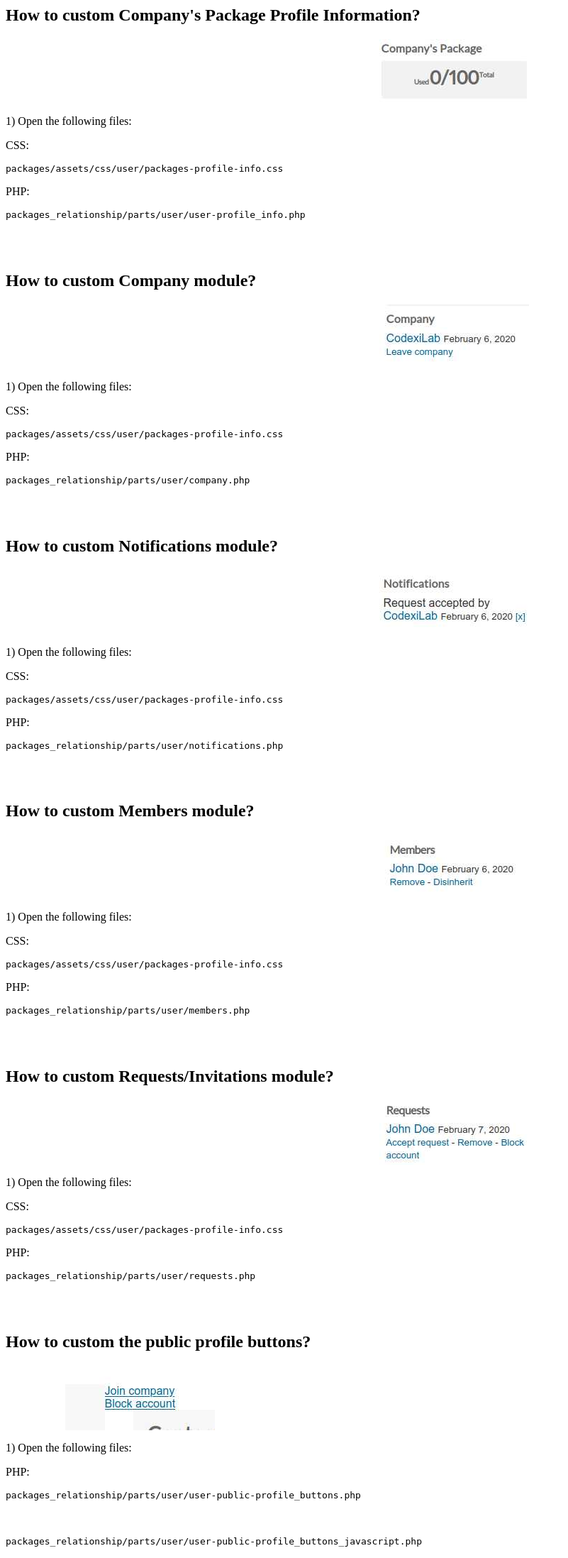
After one commit to codexilab/osclass-packages-relationship, a PHP site: page /parts/admin/help-faq-dev.php in a window 1280 px wide. The commit adds this page. Shown: the whole page at 71% size, without its empty margins (0-801 px from the left). Run offline with PHP 8.4, Linux system fonts and the light colour scheme; some libraries are stand-ins or nearby versions.

Commit message:
Added extended help page

```diff
--- /dev/null
+++ b/packages_relationship/parts/admin/help-faq-dev.php
@@ -0,0 +1,87 @@
+<!-- FAQ - How to custom Package Profile Information? -->
+<h2 class="render-title">How to custom Company's Package Profile Information?</h2>
+<div class="form-row float-right">
+	<center><img src="<?php echo '../oc-content/plugins/'.PACKAGES_RELATIONSHIP_FOLDER.'assets/img/osclass-packages-help-10.jpg'; ?>"></center>
+</div>
+<div class="form-row float-left">
+	<p><span>1)</span> Open the following files:</p>
+	<p>CSS:</p>
+	<p><code>packages/assets/css/user/packages-profile-info.css</code></p>
+	<p>PHP:</p>
+	<p><code>packages_relationship/parts/user/user-profile_info.php</code></p>
+</div>
+
+<div style="clear: both;"><br><br></div>
+
+<!-- FAQ - How to custom Company module? -->
+<h2 class="render-title">How to custom Company module?</h2>
+<div class="form-row float-right">
+	<center><img src="<?php echo '../oc-content/plugins/'.PACKAGES_RELATIONSHIP_FOLDER.'assets/img/osclass-packages-help-11.jpg'; ?>"></center>
+</div>
+<div class="form-row float-left">
+	<p><span>1)</span> Open the following files:</p>
+	<p>CSS:</p>
+	<p><code>packages/assets/css/user/packages-profile-info.css</code></p>
+	<p>PHP:</p>
+	<p><code>packages_relationship/parts/user/company.php</code></p>
+</div>
+
+<div style="clear: both;"><br><br></div>
+
+<!-- FAQ - How to custom Notifications module? -->
+<h2 class="render-title">How to custom Notifications module?</h2>
+<div class="form-row float-right">
+	<center><img src="<?php echo '../oc-content/plugins/'.PACKAGES_RELATIONSHIP_FOLDER.'assets/img/osclass-packages-help-12.jpg'; ?>"></center>
+</div>
+<div class="form-row float-left">
+	<p><span>1)</span> Open the following files:</p>
+	<p>CSS:</p>
+	<p><code>packages/assets/css/user/packages-profile-info.css</code></p>
+	<p>PHP:</p>
+	<p><code>packages_relationship/parts/user/notifications.php</code></p>
+</div>
+
+<div style="clear: both;"><br><br></div>
+
+<!-- FAQ - How to custom Members module? -->
+<h2 class="render-title">How to custom Members module?</h2>
+<div class="form-row float-right">
+	<center><img src="<?php echo '../oc-content/plugins/'.PACKAGES_RELATIONSHIP_FOLDER.'assets/img/osclass-packages-help-13.jpg'; ?>"></center>
+</div>
+<div class="form-row float-left">
+	<p><span>1)</span> Open the following files:</p>
+	<p>CSS:</p>
+	<p><code>packages/assets/css/user/packages-profile-info.css</code></p>
+	<p>PHP:</p>
+	<p><code>packages_relationship/parts/user/members.php</code></p>
+</div>
+
+<div style="clear: both;"><br><br></div>
+
+<!-- FAQ - How to custom Requests/Invitations module? -->
+<h2 class="render-title">How to custom Requests/Invitations module?</h2>
+<div class="form-row float-right">
+	<center><img src="<?php echo '../oc-content/plugins/'.PACKAGES_RELATIONSHIP_FOLDER.'assets/img/osclass-packages-help-14.jpg'; ?>"></center>
+</div>
+<div class="form-row float-left">
+	<p><span>1)</span> Open the following files:</p>
+	<p>CSS:</p>
+	<p><code>packages/assets/css/user/packages-profile-info.css</code></p>
+	<p>PHP:</p>
+	<p><code>packages_relationship/parts/user/requests.php</code></p>
+</div>
+
+<div style="clear: both;"><br><br></div>
+
+<!-- FAQ - How to custom custom public profile buttons? -->
+<h2 class="render-title">How to custom the public profile buttons?</h2>
+<div class="form-row float-right" style="width: 30%;">
+	<center><img src="<?php echo '../oc-content/plugins/'.PACKAGES_RELATIONSHIP_FOLDER.'assets/img/osclass-packages-help-15.jpg'; ?>"></center>
+</div>
+<div class="form-row float-left" style="width: 70%;">
+	<p><span>1)</span> Open the following files:</p>
+	<p>PHP:</p>
+	<p><code>packages_relationship/parts/user/user-public-profile_buttons.php</code></p>
+	<br>
+	<p><code>packages_relationship/parts/user/user-public-profile_buttons_javascript.php</code></p>
+</div>
```
Also changed, not shown: packages_relationship/index.php (+12 -0 lines), packages_relationship/parts/admin/help-faq.php (added, +38 -0 lines), packages_relationship/assets/img/osclass-packages-help-10.jpg (added), packages_relationship/assets/img/osclass-packages-help-11.jpg (added), packages_relationship/assets/img/osclass-packages-help-12.jpg (added), packages_relationship/assets/img/osclass-packages-help-13.jpg (added), packages_relationship/assets/img/osclass-packages-help-14.jpg (added), packages_relationship/assets/img/osclass-packages-help-15.jpg (added), packages_relationship/assets/index.php (added).
